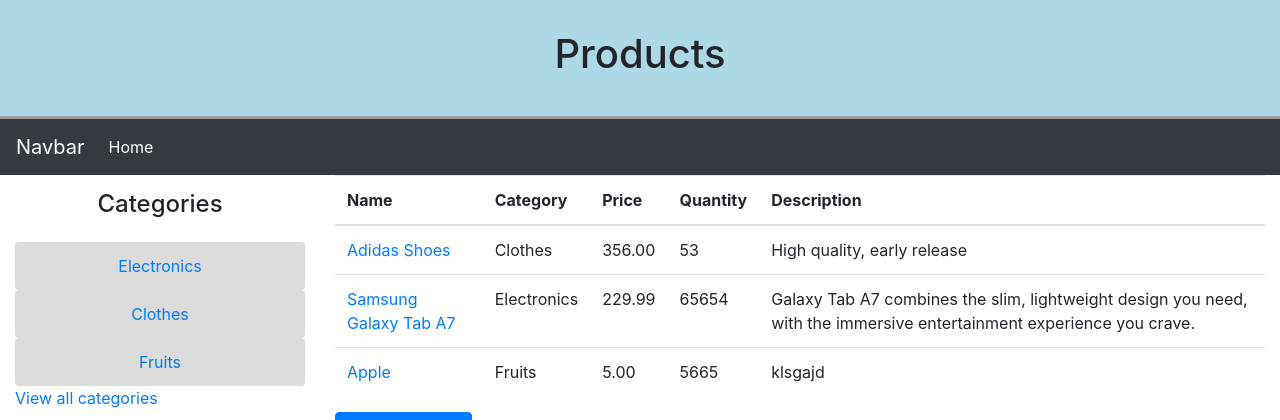
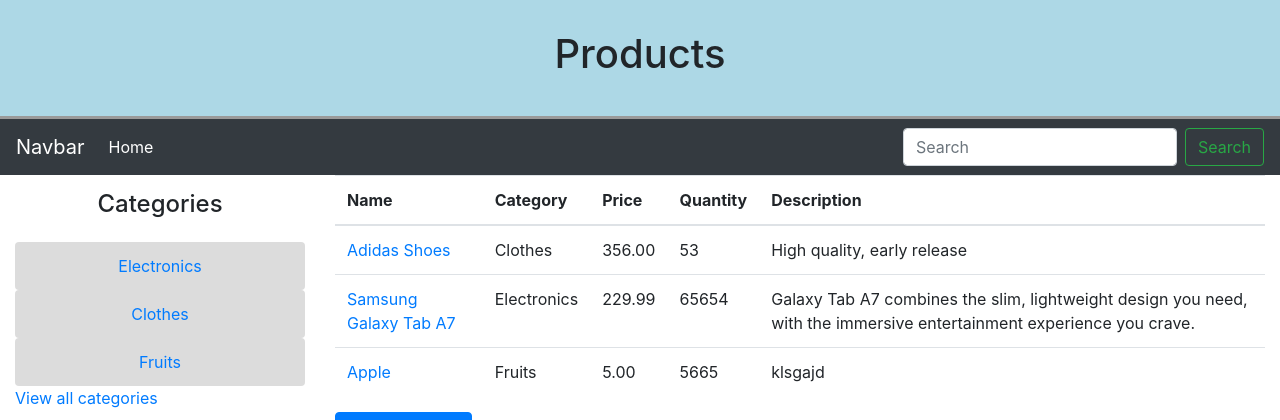
Before and after one commit to ItsKris1/E-commerce-store, a Django app: page /products_list in a window 1280 px wide. Shown: the top 420 px of the page. Run offline with Django 3.2, Linux system fonts and the light colour scheme; data comes from the database, SQL or seed files in the repository.

Commit message:
Feature to search products

```diff
--- a/my_store/templates/base.html
+++ b/my_store/templates/base.html
@@ -35,6 +35,8 @@
             </li>
         </ul>
     </div>
+
+    {% block searchbar %} {% endblock %}
 </nav>
 
 
--- a/my_store/templates/products_list.html
+++ b/my_store/templates/products_list.html
@@ -2,6 +2,12 @@
 
 {% block title %}Products{% endblock %}
 
+{% block searchbar %}
+<form class="form-inline my-2 my-lg-0" method="get" action="">
+      <input class="form-control mr-sm-2" type="search" name="search" placeholder="Search" aria-label="Search">
+      <button class="btn btn-outline-success my-2 my-sm-0" type="submit">Search</button>
+    </form>
+{% endblock %}
 {% block content %}
 
 <div class="container-fluid">
--- a/my_store/views.py
+++ b/my_store/views.py
@@ -15,6 +15,10 @@ class ProductsListView(ListView):
         products = Product.objects.all()
 
         category_id = self.request.GET.get('category', None)
+        search = self.request.GET.get('search', None)
+
+        if search is not None:
+            products = products.filter(name__icontains=search)
 
         if category_id is not None:
             products = products.filter(category__id=int(category_id))
```
Also changed, not shown: my_store/templates/search.html (added).
